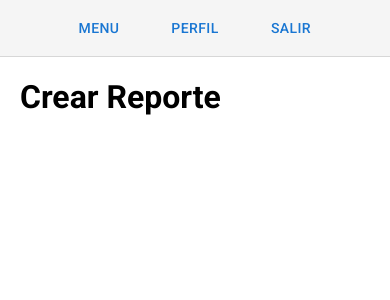
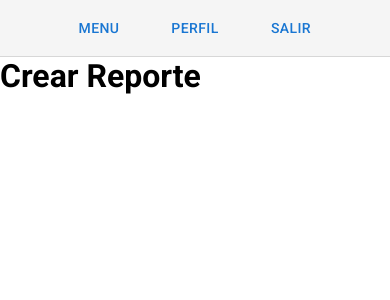
Before and after one commit to Slinkter/appwebmina, a React (Create React App) app: page /createreport in a window 390 px wide. Shown: the top 300 px of the page. Built offline with nearby package versions, Linux system fonts and the light colour scheme.

Commit message:
PC Lunes

```diff
--- a/src/index.css
+++ b/src/index.css
@@ -1,5 +1,8 @@
 * {
     font-family: "Roboto", sans-serif;
+    margin: 0;
+    padding: 0;
+    box-sizing: border-box;
 }
 
 body {
--- a/src/index.js
+++ b/src/index.js
@@ -3,8 +3,6 @@ import { BrowserRouter, Route, Routes } from "react-router-dom";
 import ReactDOM from "react-dom/client";
 import "./index.css";
 import App from "./App";
-
-
 
 import DashboardView from "./page/DashboardView";
 import EditProfileView from "./page/EditProfileView";
@@ -36,7 +34,6 @@ root.render(
             <Route path="createorder" element={<CreatePedido />} />
             <Route path="updateproduct" element={<UpdateStock />} />
             <Route path="createreport" element={<CreateReport />} />
-
         </Routes>
     </BrowserRouter>
 );
--- a/src/pagedashboard/CreatePedido.jsx
+++ b/src/pagedashboard/CreatePedido.jsx
@@ -174,7 +174,7 @@ function CreatePedido() {
                     alignItems: "center",
                     display: "flex",
                     flexGrow: 1,
-                    minHeight: "100%",
+
                 }}
             >
                 <Container maxWidth="sm">
--- a/src/pagedashboard/NewEmployer.jsx
+++ b/src/pagedashboard/NewEmployer.jsx
@@ -129,7 +129,7 @@ function NewEmployer() {
                     alignItems: "center",
                     display: "flex",
                     flexGrow: 1,
-                    minHeight: "100%",
+
                 }}
             >
                 <Container maxWidth="sm">
@@ -143,7 +143,7 @@ function NewEmployer() {
                         <TextField
                             error={Boolean(
                                 formik.touched.firstName &&
-                                    formik.errors.firstName
+                                formik.errors.firstName
                             )}
                             helperText={
                                 formik.touched.firstName &&
@@ -172,7 +172,7 @@ function NewEmployer() {
                             onChange={formik.handleChange}
                             error={Boolean(
                                 formik.touched.lastName &&
-                                    formik.errors.lastName
+                                formik.errors.lastName
                             )}
                             helperText={
                                 formik.touched.lastName &&
--- a/src/pagedashboard/NewProduct.jsx
+++ b/src/pagedashboard/NewProduct.jsx
@@ -94,7 +94,7 @@ function NewProduct() {
                     alignItems: "center",
                     display: "flex",
                     flexGrow: 1,
-                    minHeight: "100%",
+
                 }}
             >
                 <Container maxWidth="sm">
@@ -108,7 +108,7 @@ function NewProduct() {
                         <TextField
                             error={Boolean(
                                 formik.touched.nameproduct &&
-                                    formik.errors.nameproduct
+                                formik.errors.nameproduct
                             )}
                             helperText={
                                 formik.touched.nameproduct &&
@@ -144,7 +144,7 @@ function NewProduct() {
                         <TextField
                             error={Boolean(
                                 formik.touched.category &&
-                                    formik.errors.category
+                                formik.errors.category
                             )}
                             fullWidth
                             helperText={
@@ -164,7 +164,7 @@ function NewProduct() {
                         <TextField
                             error={Boolean(
                                 formik.touched.lastName &&
-                                    formik.errors.lastName
+                                formik.errors.lastName
                             )}
                             fullWidth
                             helperText={
--- a/src/style/ContainerWrapper.css
+++ b/src/style/ContainerWrapper.css
@@ -1,26 +1,39 @@
 .containerWrapper {
-
-    margin-left: 120px;
-    margin-right: 120px;
+    background-color: white;
+    margin: 0;
+    padding: 0;
+    height: 105vh;
+    padding-left: 100px;
+    padding-right: 100px;
 }
 
 @media screen and (max-width: 420px) {
     .containerWrapper {
+        padding: 0;
+    }
+
+    .containerWrapper > div {
         margin-left: 20px;
         margin-right: 20px;
+        padding: 0;
     }
 }
 
 @media screen and (max-width: 768px) {
     .containerWrapper {
+        padding: 0;
+    }
+    .containerWrapper > div {
         margin-left: 20px;
         margin-right: 20px;
+        padding: 0;
     }
 }
 
 @media screen and (max-width: 992px) {
-    .containerWrapper {
+    .containerWrapper > div {
         margin-left: 20px;
         margin-right: 20px;
+        padding: 0;
     }
 }
--- a/src/style/Dashboard.css
+++ b/src/style/Dashboard.css
@@ -2,15 +2,14 @@
     display: grid;
     grid-template-columns: 1fr 1fr 1fr;
     margin: 1rem 0;
-    gap: 2rem;
-
+    gap: 1.5rem;
 }
 
-.h2_title{
+.h2_title {
     text-align: center;
     color: white;
+    padding-top: 1.5rem;
 }
-
 
 @media screen and (max-width: 420px) {
     .container {
```
Also changed, not shown: src/App.js (+3 -5 lines).
